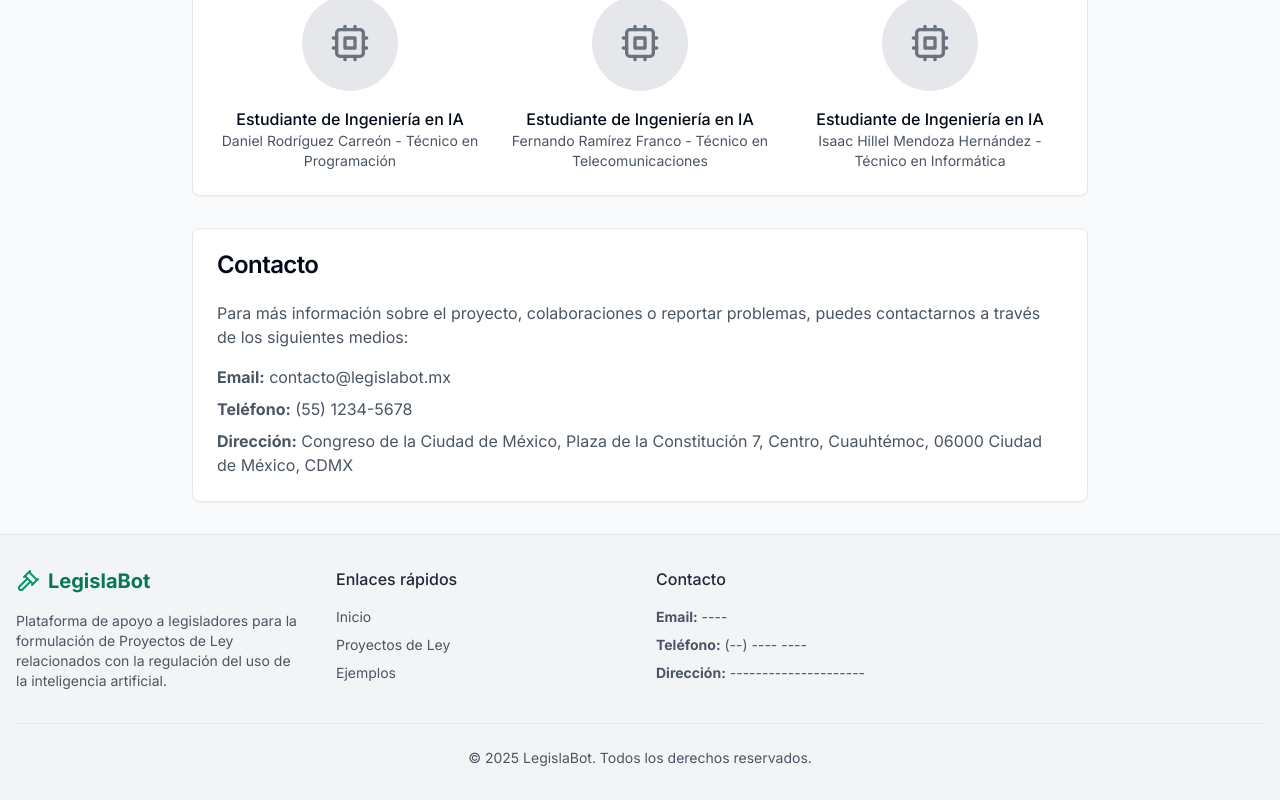
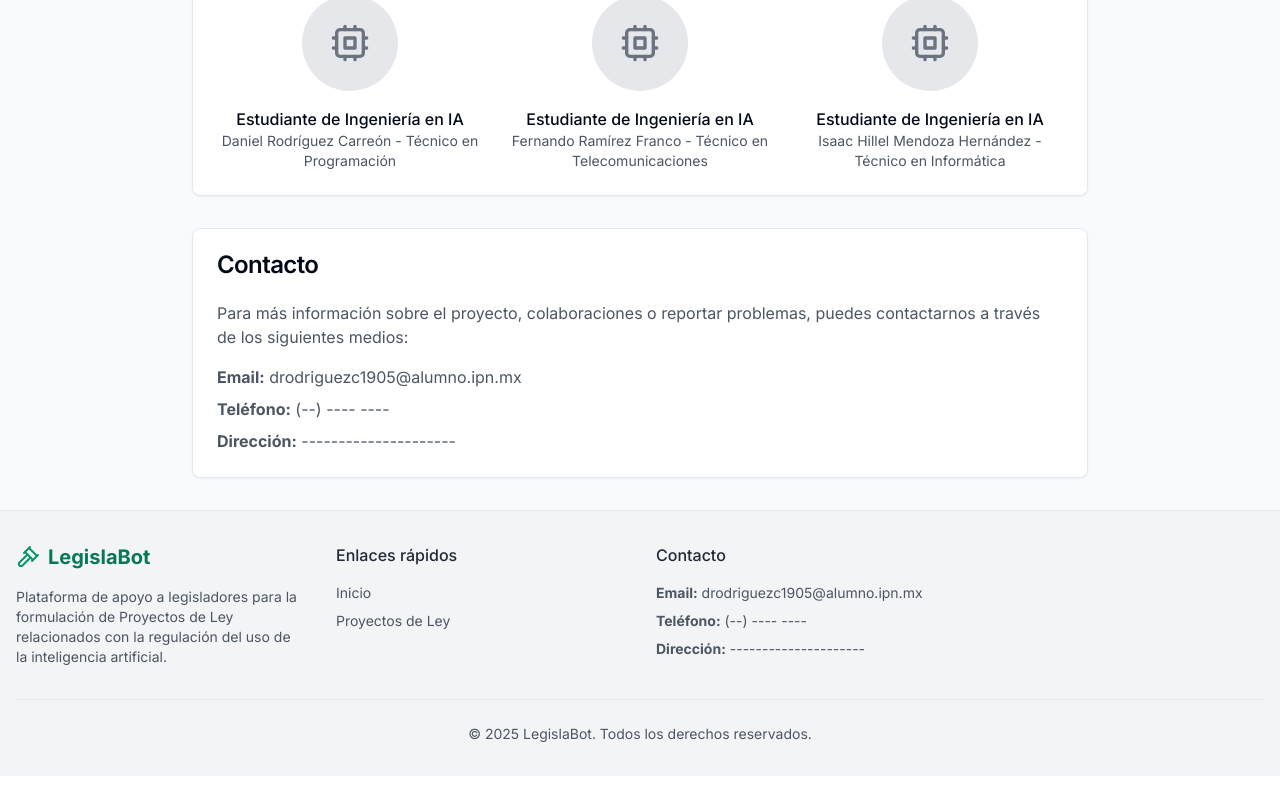
Before and after one commit to DanieelRC/LegislaBot, a Next.js app: page /about in a window 1280 px wide. Shown: the part 1149-1949 px from the top of the page. After the commit the page ends 1925 px from the top, so only its background shows below. Built offline with nearby package versions, Linux system fonts and the light colour scheme.

Commit message:
cambios en contacto

```diff
--- a/app/about/page.tsx
+++ b/app/about/page.tsx
@@ -128,14 +128,13 @@ export default function AboutPage() {
                 </p>
                 <div className="space-y-2 text-gray-600">
                   <p>
-                    <strong>Email:</strong> contacto@legislabot.mx
+                    <strong>Email:</strong> drodriguezc1905@alumno.ipn.mx
                   </p>
                   <p>
-                    <strong>Teléfono:</strong> (55) 1234-5678
+                    <strong>Teléfono:</strong> (--) ---- ----
                   </p>
                   <p>
-                    <strong>Dirección:</strong> Congreso de la Ciudad de México, Plaza de la Constitución 7, Centro,
-                    Cuauhtémoc, 06000 Ciudad de México, CDMX
+                    <strong>Dirección:</strong> ---------------------
                   </p>
                 </div>
               </CardContent>
--- a/components/footer.tsx
+++ b/components/footer.tsx
@@ -30,11 +30,6 @@ export function Footer() {
                   Proyectos de Ley
                 </Link>
               </li>
-              <li>
-                <Link href="/examples" className="text-gray-600 hover:text-emerald-600">
-                  Ejemplos
-                </Link>
-              </li>
             </ul>
           </div>
 
@@ -43,7 +38,7 @@ export function Footer() {
             <h3 className="font-medium text-gray-800 mb-4">Contacto</h3>
             <ul className="space-y-2 text-sm">
               <li className="text-gray-600">
-                <strong>Email:</strong> ----
+                <strong>Email:</strong> drodriguezc1905@alumno.ipn.mx
               </li>
               <li className="text-gray-600">
                 <strong>Teléfono:</strong> (--) ---- ----
```
